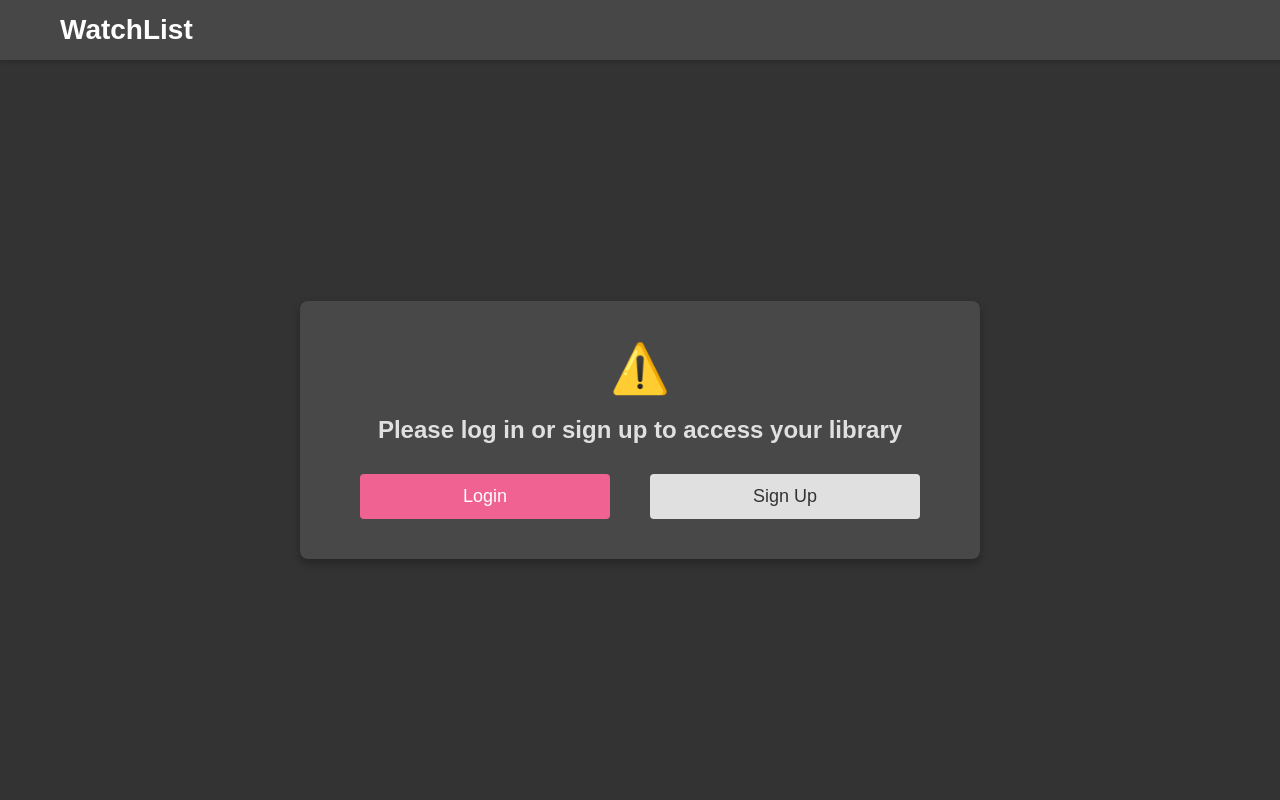
After one commit to svinstvo-og/watchlist, a Flask app: template website/templates/home_to_login.html in a window 1280 px wide. The commit adds this page. Run offline with Flask 3, Linux system fonts and the light colour scheme; the template is opened without the code that fills it, so the values that code supplies are empty.

Commit message:
laced html structure to auth backend

```diff
--- a/website/models.py
+++ b/website/models.py
@@ -1,11 +1,9 @@
 from . import db
+from flask_login import UserMixin
 
-class User(db.Model):
+class User(db.Model, UserMixin):
     __tablename__ = 'users'  # Optional: explicitly set the table name
 
     id = db.Column(db.Integer, primary_key=True)
     username = db.Column(db.String(80), unique=True, nullable=False)
     pwd = db.Column(db.String(32), unique=False, nullable=False)
-
-    def __repr__(self):
-        return f'<User {self.username}>'
--- a/website/static/css/home.css
+++ b/website/static/css/home.css
@@ -4,32 +4,6 @@ body {
     color: #fff;
     margin: 0;
     font-family: Arial, Helvetica, sans-serif;
-}
-
-/* Header styling */
-.header {
-    background-color: rgba(255, 255, 255, 0.1);
-    position: fixed;
-    top: 0;
-    width: 100%;
-    height: 60px;
-    box-shadow: 0 2px 4px rgba(0, 0, 0, 0.2);
-    z-index: 10;
-}
-
-.header_content {
-    display: flex;
-    justify-content: center;
-    align-items: center;
-    max-width: 1200px;
-    margin: auto;
-    height: 100%;
-}
-
-.logo {
-    font-size: 28px;
-    font-weight: bold;
-    color: white;
 }
 
 /* Auth warning container */
--- a/website/static/css/main.css
+++ b/website/static/css/main.css
@@ -5,35 +5,75 @@ body {
     font-family: Arial, Helvetica, sans-serif;
 }
 
+/* Header styling */
 .header {
     background-color: rgba(255, 255, 255, 0.1); /* Light transparent background */
     position: fixed;
+    top: 0;
     width: 100%;
     height: 60px;
     box-shadow: 0 2px 4px rgba(0, 0, 0, 0.2); /* Subtle shadow for depth */
+    z-index: 10; /* Ensure the header is always on top */
+    display: flex;
+    justify-content: space-between;
+    align-items: center;
+    padding: 0 20px;
 }
 
+/* Header content spacing */
 .header_content {
     display: flex;
-    justify-content: space-between; /* Even spacing between items */
+    justify-content: space-between;
     align-items: center;
     max-width: 1200px;
     margin: auto;
-    height: 100%;
-    padding: 0 20px; /* Padding for content spacing */
+    width: 100%;
 }
 
+/* Logo styling */
 .logo {
     font-size: 28px;
     font-weight: bold;
+    text-align: left;
 }
 
+.user-section {
+    display: flex;
+    align-items: center;
+    justify-content: flex-end;
+}
+
+.user-icon {
+    font-size: 24px;
+    margin-right: 15px;
+    color: #fff;
+}
+
+/* Logout button */
+.logout-btn {
+    padding: 8px 16px;
+    background-color: #f06292;
+    border: none;
+    border-radius: 4px;
+    font-size: 16px;
+    color: white;
+    cursor: pointer;
+    transition: background-color 0.3s ease;
+}
+
+.logout-btn:hover {
+    background-color: #ec407a;
+}
+
+/* Main content styling */
 .auth_content {
-    margin-top: 100px; /* Space below header */
-    display: flex;
-    flex-direction: column; /* Stack logo and form vertically */
-    align-items: center;
+    margin-top: 80px; /* Create space below the fixed header */
     text-align: center;
+}
+
+.auth_content h1 {
+    font-size: 48px;
+    margin-bottom: 20px;
 }
 
 .logo-auth {
--- /dev/null
+++ b/website/templates/home_to_login.html
@@ -0,0 +1,25 @@
+{% extends "base.html" %}
+
+{% block head %}
+    <link rel="stylesheet" href="{{ url_for('static', filename='css/home.css') }}">
+{% endblock %}
+
+{% block body %}
+<div class="header">
+    <div class="header_content">
+        <div class="logo">WatchList</div>
+    </div>
+</div>
+
+<div class="auth-warning-container">
+    <div class="auth-warning-content">
+        <span class="warning-icon">⚠️</span>
+        <h2 class="warning-text">Please log in or sign up to access your library</h2>
+
+        <div class="cta-buttons">
+            <a href="{{ url_for('auth.login') }}" class="cta-button">Login</a>
+            <a href="{{ url_for('auth.signup') }}" class="cta-button secondary">Sign Up</a>
+        </div>
+    </div>
+</div>
+{% endblock %}
--- a/website/templates/login.html
+++ b/website/templates/login.html
@@ -12,6 +12,9 @@
             <br>
             <button type="submit">Log in</button>
         </form>
+        <p class="switch-auth">
+            Don't have an account? <a href="{{ url_for('auth.signup') }}">Sign up</a>
+        </p>
     </div>
 </div>
 {% endblock %}
--- a/website/templates/signup.html
+++ b/website/templates/signup.html
@@ -12,6 +12,9 @@
             <br>
             <button type="submit">Submit</button>
         </form>
+        <p class="switch-auth">
+            Already have an account? <a href="{{ url_for('auth.login') }}">Login</a>
+        </p>
     </div>
 </div>
 {% endblock %}
--- a/website/views.py
+++ b/website/views.py
@@ -1,7 +1,11 @@
 from flask import Blueprint, render_template
+from flask_login import login_required, current_user
 
 views = Blueprint('views', __name__)
 
 @views.route('/')
 def home():
-    return render_template('home.html')
+    if current_user.is_authenticated:
+        return render_template('home.html')
+    else:
+        return render_template('home_to_login.html')
```
Also changed, not shown: other parts of website/static/css/home.css (+44 -0 lines), other parts of website/static/css/main.css (+19 -15 lines), website/__init__.py (+13 -0 lines), website/auth.py (+6 -6 lines), website/templates/home.html (+14 -12 lines).
